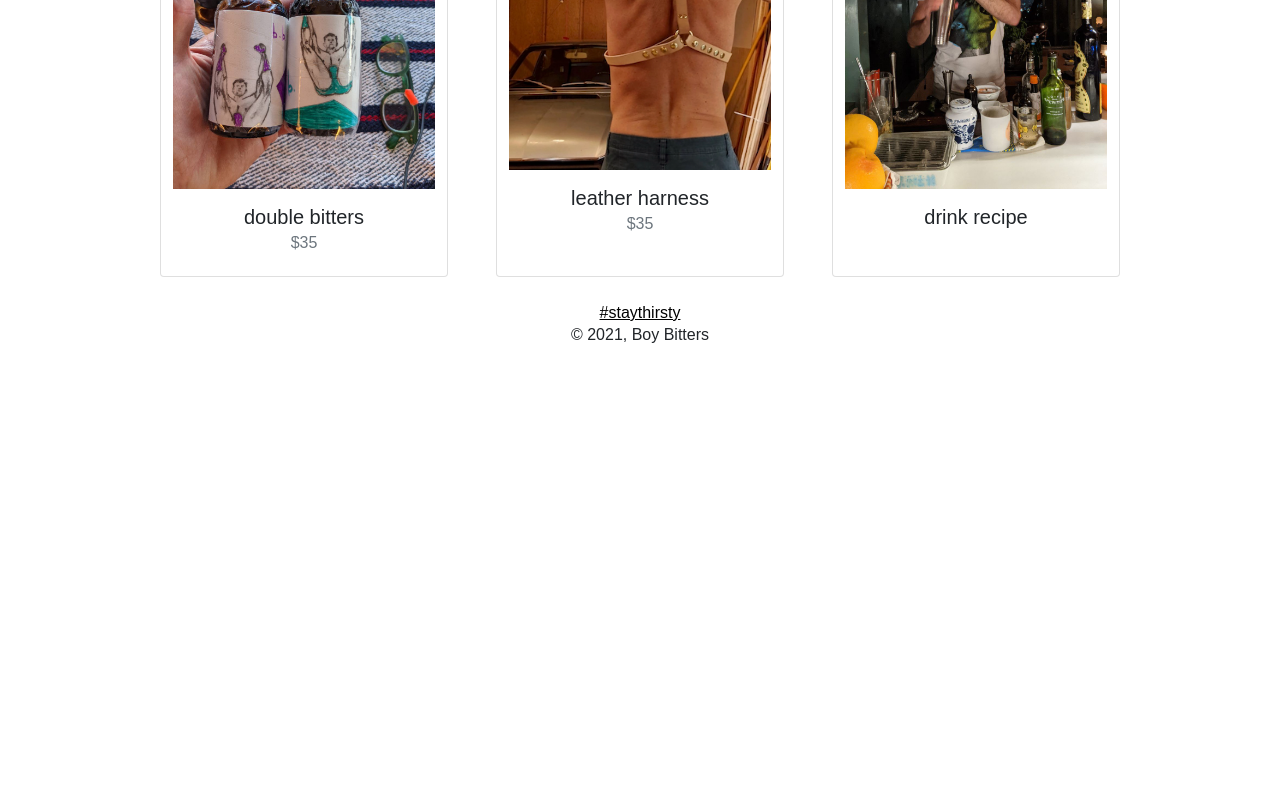
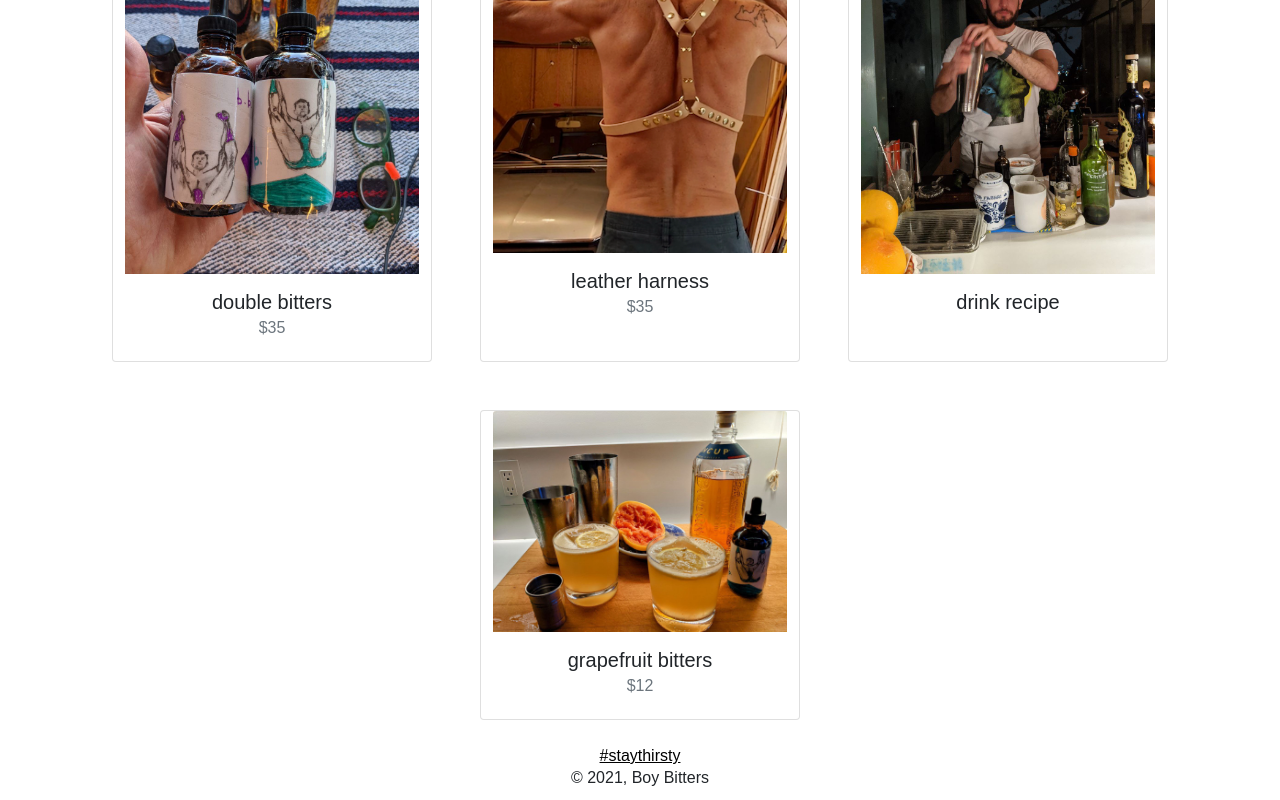
Before and after one commit to nkleinmann/bitters-project, a React (Create React App) app: page / in a window 1280 px wide. Shown: the part 764-1564 px from the top of the page. Before the commit the page ends 1121 px from the top, so only its background shows below. Built offline with nearby package versions, Linux system fonts and the light colour scheme; a web font is replaced by a local one.

Commit message:
cards working again

```diff
--- a/src/components/Product/Cards.js
+++ b/src/components/Product/Cards.js
@@ -1,10 +1,11 @@
 import React from 'react';
 import bitters from '../../utils/cardInfo';
 import Product from './ProductCards';
+import Row from 'react-bootstrap/Row'
 
 function Cards() {
   return (
-    <div className='justify-content-center p-3 row'>
+        <Row className='justify-content-center p-3'>
             {bitters.map((productInfo) => {
                 // console.log(productInfo)
                 return <Product key={productInfo.title} productInfo={productInfo} />;
@@ -14,7 +15,7 @@ function Cards() {
                 #staythirsty
                 </a>
             </p>
-    </div>
+        </Row>
   );
 }
 
--- a/src/components/Product/ProductCards.js
+++ b/src/components/Product/ProductCards.js
@@ -1,14 +1,16 @@
 import React from 'react';
 import Card from 'react-bootstrap/Card'
+// import Col from 'react-bootstrap/Col'
 
 function Product(props) {
     return (
         <>
-            <Card key={props.productInfo.title} style={{ width: '18rem' }} className="m-4">
+                <Card key={props.productInfo.title} style={{ width: '20rem' }} className="m-4">
                     <Card.Img
                     variant="top"
                     src={props.productInfo.image}
                     alt="Cocktail" />
+
                     <Card.Body>
                     <Card.Title>{props.productInfo.title}</Card.Title>
                     <Card.Subtitle className="mb-2 text-muted">{props.productInfo.price}</Card.Subtitle>
--- a/src/utils/cardInfo.js
+++ b/src/utils/cardInfo.js
@@ -28,13 +28,6 @@ const bitters = [
         link: 'https://www.google.com',
         image: bitter3
     },
-    // {
-    //     title: 'grapefruit bitters',
-    //     price: '$12',
-    //     text: 'description',
-    //     link: 'https://www.google.com',
-    //     image: bitter4
-    // },
     {
         title: 'double bitters',
         price: '$35',
@@ -56,6 +49,13 @@ const bitters = [
         link: 'https://www.google.com',
         image: cocktail1
     },
+    {
+        title: 'grapefruit bitters',
+        price: '$12',
+        text: 'description',
+        link: 'https://www.google.com',
+        image: bitter4
+    },
 ]
 
 export default bitters;
```
Also changed, not shown: public/logo192.png (deleted), public/logo512.png (deleted). Lines whose indentation alone changed are shown as unchanged.
